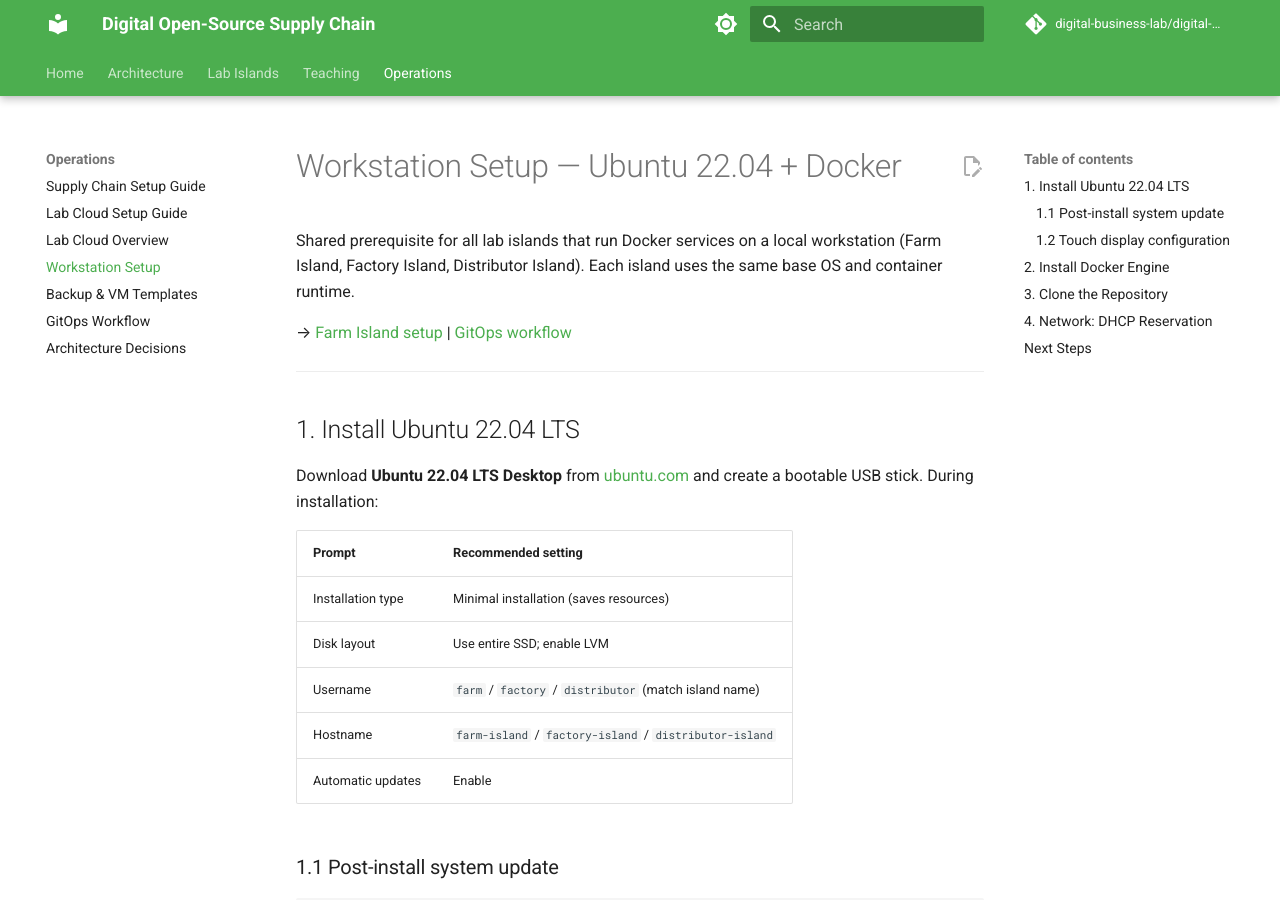
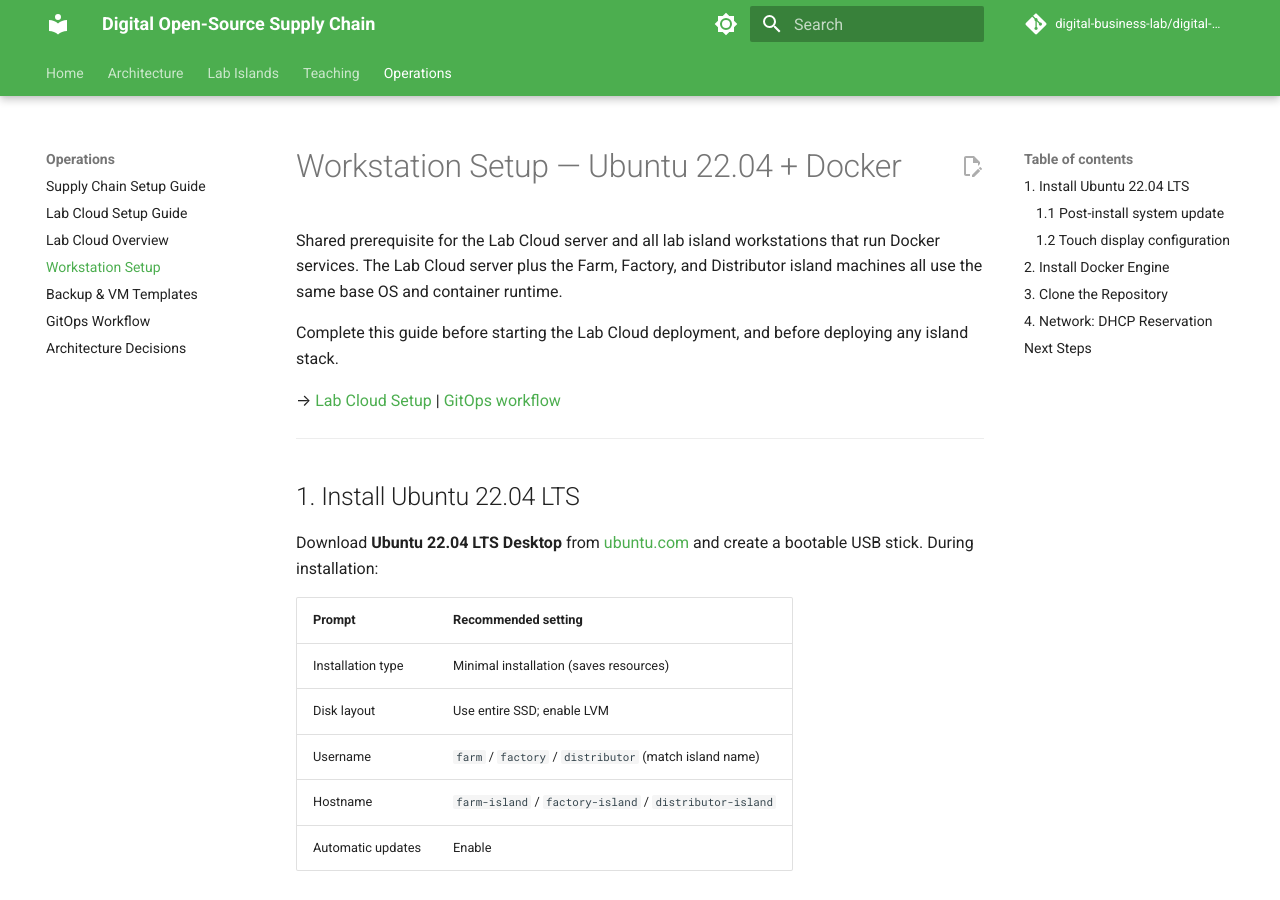
Before and after one commit to digital-business-lab/digital-supply-chain, an MkDocs documentation site: the page built from docs/operations/setup-workstation.md, in a window 1280 px wide and 900 px high. Built offline with MkDocs 1.6.1 and Material for MkDocs 9.7.7, drawn with Linux system fonts in a browser that asks for light colours; comment, search, counter and statistics services are not loaded; some of the changed text lies outside the part shown.

Commit message:
docs: clarify setup order with Lab Cloud before island deployment

```diff
--- a/docs/operations/setup-workstation.md
+++ b/docs/operations/setup-workstation.md
@@ -1,8 +1,10 @@
 # Workstation Setup — Ubuntu 22.04 + Docker
 
-Shared prerequisite for all lab islands that run Docker services on a local workstation (Farm Island, Factory Island, Distributor Island). Each island uses the same base OS and container runtime.
+Shared prerequisite for the Lab Cloud server and all lab island workstations that run Docker services. The Lab Cloud server plus the Farm, Factory, and Distributor island machines all use the same base OS and container runtime.
 
-→ [Farm Island setup](../islands/farm/setup.md) | [GitOps workflow](gitops.md)
+Complete this guide before starting the Lab Cloud deployment, and before deploying any island stack.
+
+→ [Lab Cloud Setup](../lab-cloud/setup.md) | [GitOps workflow](gitops.md)
 
 ---
 
@@ -105,6 +107,7 @@ add address=192.168.10.10 mac-address=AA:BB:CC:DD:EE:FF comment=farm-island
 
 ## Next Steps
 
-After completing the base setup, follow the island-specific setup guide:
+After completing the base setup, proceed with the Lab Cloud setup first. Once the Lab Cloud is running, continue with island-specific setup in supply-chain order.
 
+- [Lab Cloud Setup](../lab-cloud/setup.md)
 - [Farm Island Setup](../islands/farm/setup.md)
```
Also changed, not shown: docs/lab-cloud/setup.md (+1 -0 lines), docs/operations/setup-guide.md (+4 -2 lines).
